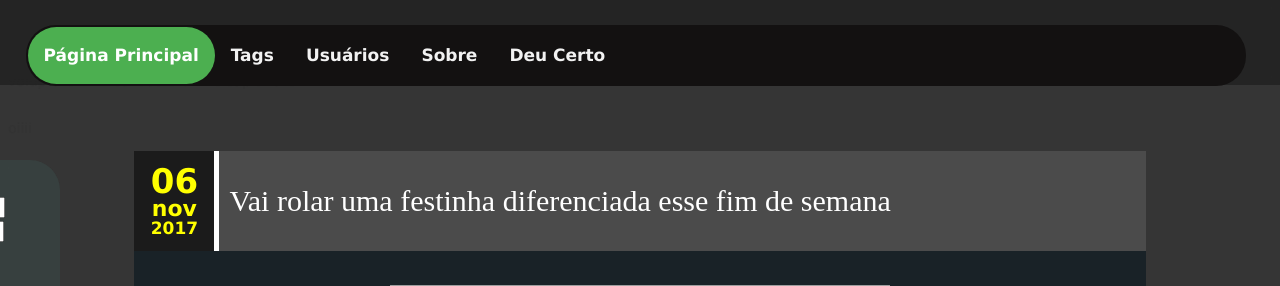
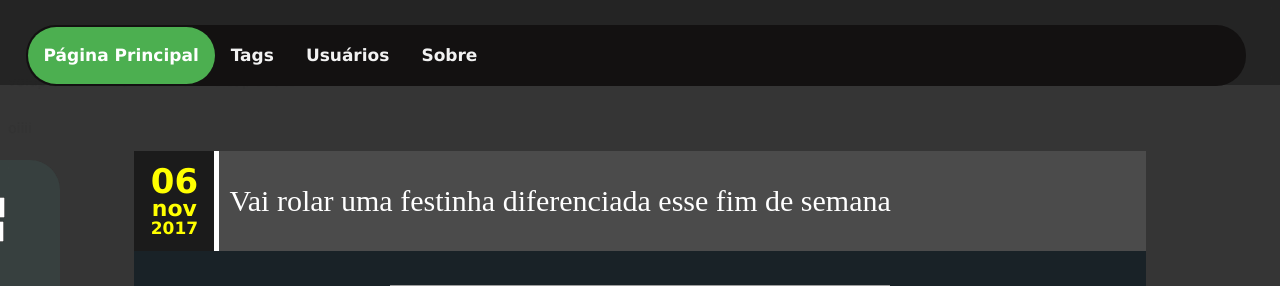
Before and after one commit to conejo11/WEB-Blog-Project, a PHP site: page / in a window 1280 px wide. Shown: the top 286 px of the page. Run offline with PHP 8.4, Linux system fonts and the light colour scheme; grey boxes are pictures that could not be loaded.

Commit message:
Remoção do teste

```diff
--- a/index.php
+++ b/index.php
@@ -21,7 +21,6 @@
                 }
             ?>
             <a href="#about">Sobre</a>
-            <a>Deu Certo</a>
         </div>
         <main>
             <p>Scroll down and watch the menu remain fixed in the same position, as though it was floating.</p>
```
